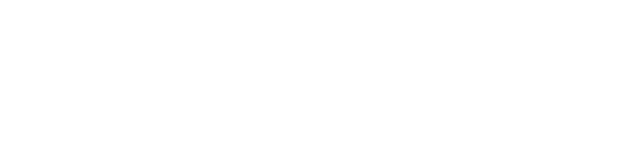
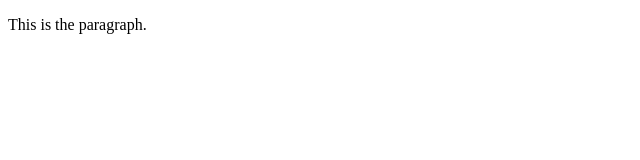
Before and after one commit to Suo5188/GitGitHubTry, a plain HTML site: page index.html in a window 1280 px wide. Shown: the whole page, without its empty margins (0-640 px from the left). Drawn offline with Linux system fonts and the light colour scheme.

Commit message:
added a paragraph

```diff
--- a/index.html
+++ b/index.html
@@ -5,5 +5,7 @@
     <meta name="viewport" content="width=device-width, initial-scale=1.0" />
     <title>Document</title>
   </head>
-  <body></body>
+  <body>
+    <p>This is the paragraph.</p>
+  </body>
 </html>
```
